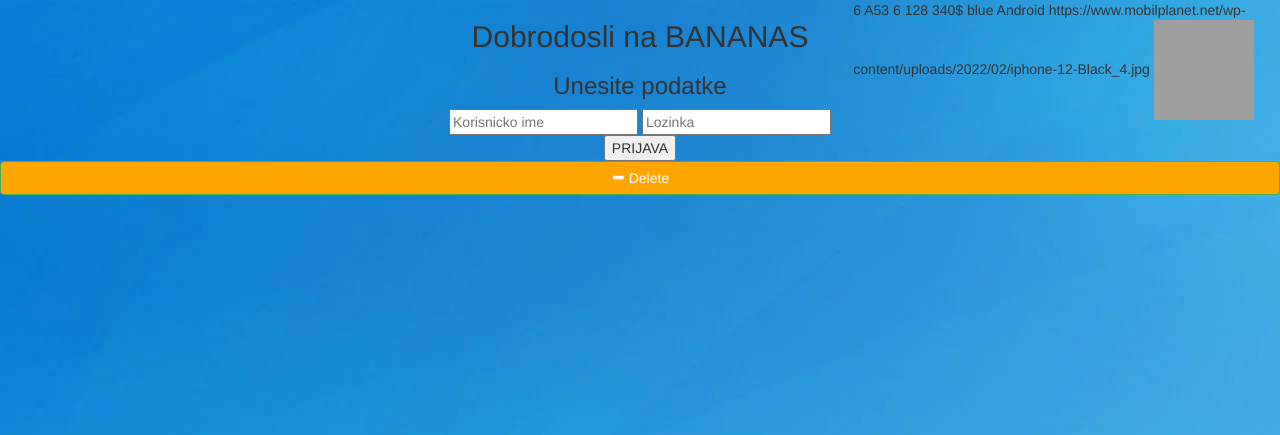
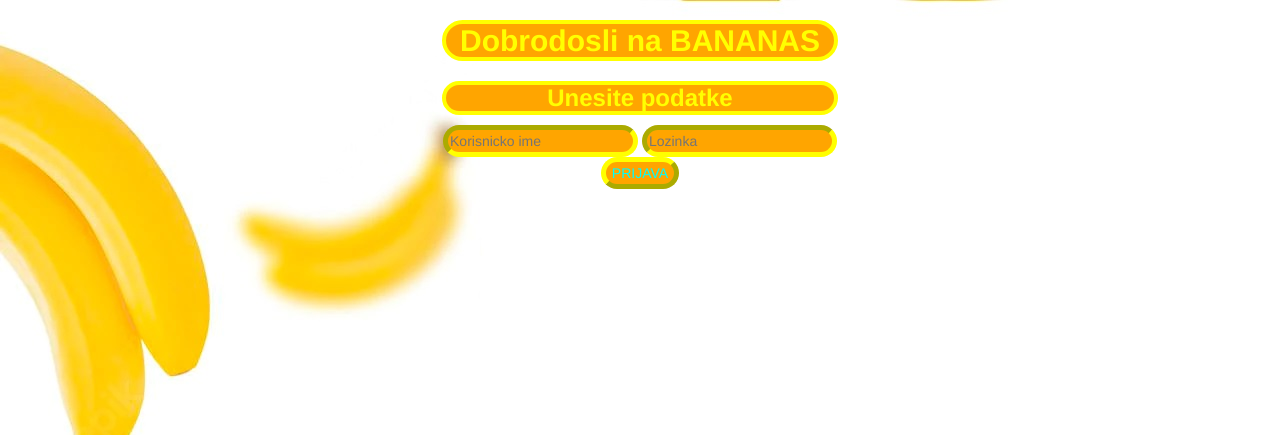
Before and after one commit to TralAlex/ITEH-Domaci1, a PHP site: page / in a window 1280 px wide. Shown: the top 435 px of the page. Run offline with PHP 8.4, Linux system fonts and the light colour scheme; grey boxes are pictures that could not be loaded.

Commit message:
styling application

```diff
--- /dev/null
+++ b/css/styles.css
@@ -0,0 +1,27 @@
+h1, h2, h3 {
+    color: yellow;
+    font-weight: 700;
+    border: 4px solid;
+    border-radius: 50px;
+    background: orange;
+}
+
+input, button[type='submit'] {
+    background-color: orange;
+    border-radius: 40px;
+    border-color: yellow;
+    border-width: 5px;
+    color: aqua;
+}
+
+select {
+    border-radius: 40px;
+    padding: 5px;
+    background: orange;
+    color: yellow;
+}
+
+table, tr, td {
+    border: 0px;
+    color: white;
+}
--- a/index.php
+++ b/index.php
@@ -55,44 +55,6 @@
       <button type="submit">PRIJAVA</button>
     </form>
   </div>
-  <tr>
-    <td>
-      6
-    </td>
-    <td>
-      A53
-    </td>
-    <td>
-      6
-    </td>
-    <td>
-      128
-    </td>
-    <td>
-
-      340$
-    </td>
-    <td>
-
-      blue
-    </td>
-    <td>
-      Android
-    </td>
-    <td>
-      https://www.mobilplanet.net/wp-content/uploads/2022/02/iphone-12-Black_4.jpg
-    </td>
-    <td><img src="1" alt="Phone" width="100" height="100"></td>
-    <style>
-      body {
-        background-image: url('plava.jpg');
-      }
-    </style>
-    <td><button id="btnObrisi" type="button" class="btn btn-success btn-block" onclick='deleteProduct(6);'
-        style="background-color: orange; 1px solid black;"><i class="glyphicon glyphicon-minus"></i>
-        Delete
-      </button></td>
-  </tr>
 </body>
 
 </html>
--- a/js/main.js
+++ b/js/main.js
@@ -125,11 +125,11 @@
                 <td>
                     ${obj[6]}
                 </td>
-                <td><img src="${obj[7]}" alt="Phone" width="100" height="100"></td>
+                <td><img src="${obj[7]}" alt="Phone" width="50" height="50"></td>
                 <td>
                     <button id="btnObrisi" type="button" class="btn btn-success btn-block"
                         onclick='deleteProduct(${obj[0]});'
-                        style="background-color: orange; 1px solid black;"><i
+                        style="background-color: red; border-radius:50px;"><i
                             class="glyphicon glyphicon-minus"></i>
                         Delete
                     </button>
```
Also changed, not shown: products.php (+6 -7 lines).
